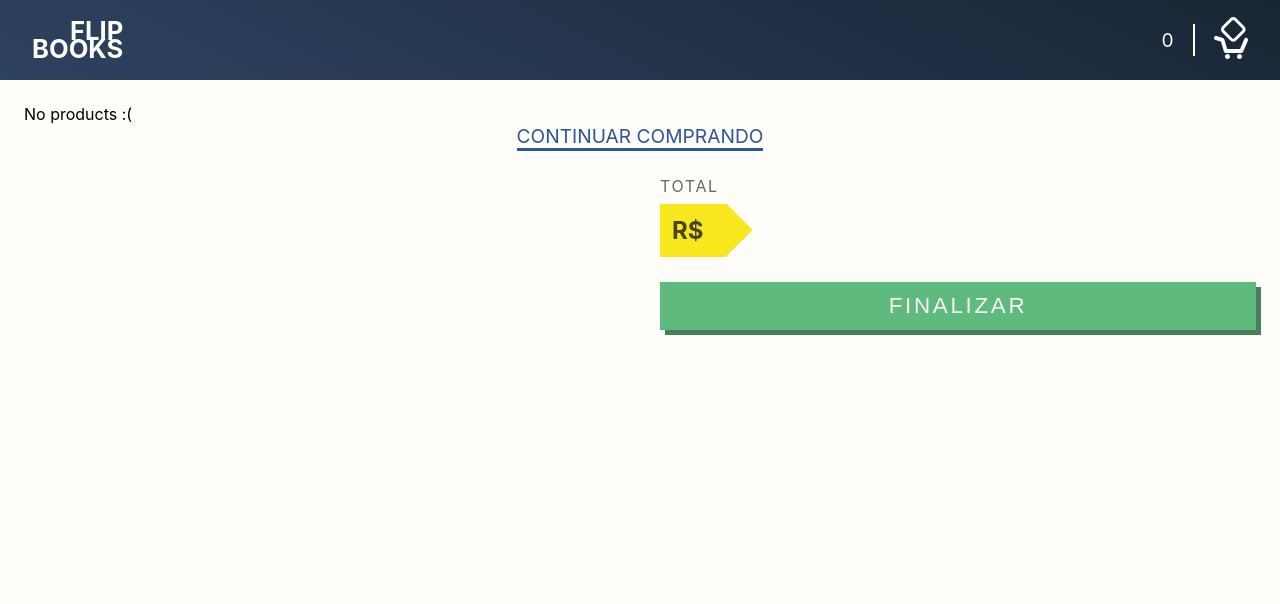
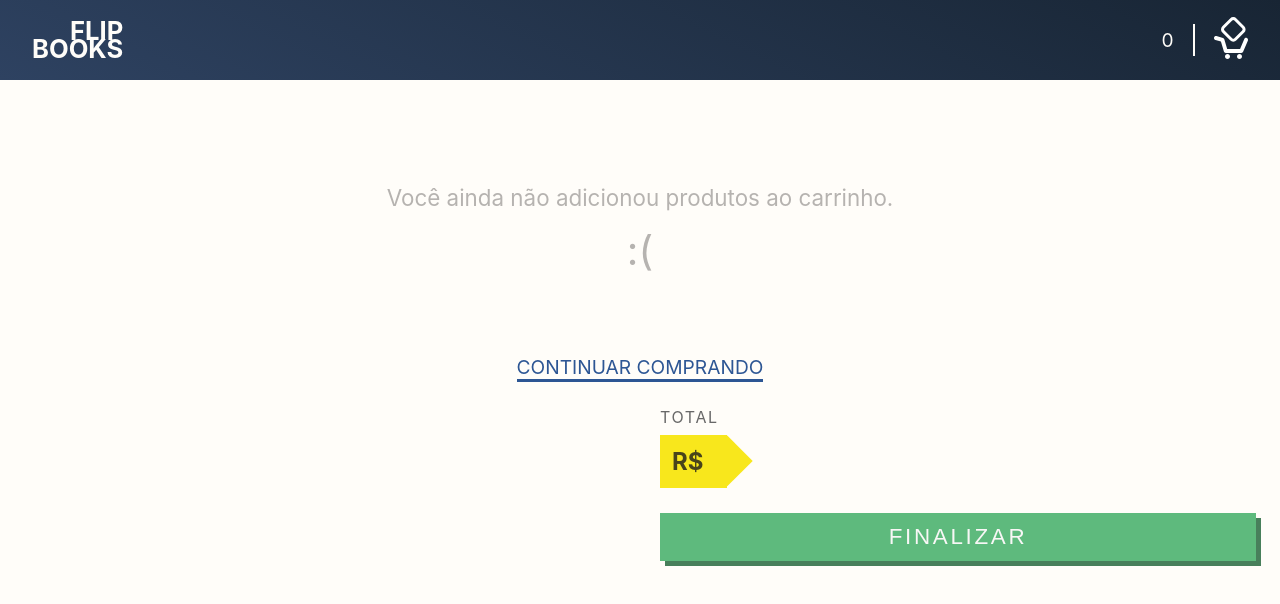
Before and after one commit to ronalson/flip-books, a Vue app: page /cart in a window 1280 px wide. Shown: the top 604 px of the page. Built offline with nearby package versions, Linux system fonts and the light colour scheme.

Commit message:
Updade cart empty state.

```diff
--- a/src/components/cart/ShoppingCart.vue
+++ b/src/components/cart/ShoppingCart.vue
@@ -5,10 +5,10 @@
           v-for="item in cartItems"
           :item="item"
           :key="item.id"></app-cart-item>
-      <div v-if="!cartItems.length" class="cart-empty">
-        No products :(
+    <div v-if="!cartItems.length" class="c-cart--empty">
+        <h3>Você ainda não adicionou produtos ao carrinho.<span>:(</span></h3>
       </div>
-    <section  class="c-cart">
+    <section class="c-cart">
       <p class="c-cart__btn--keep-shopping">Continuar Comprando</p>
       <div class="c-cart__total">
         <h4>Total</h4>
--- a/src/styles/components/_shopping-cart.scss
+++ b/src/styles/components/_shopping-cart.scss
@@ -11,6 +11,21 @@
   font-size: 1.2em;
   text-align: center;
   cursor: pointer;
+}
+
+.c-cart--empty {
+  padding: 5em;
+  color: darken($medium-grey, 20%);
+
+  h3 {
+    text-align: center;
+    font-size: 1.4em;
+  }
+  span {
+    display: block;
+    font-size: 1.8em;
+    margin-top: 15px;
+  }
 }
 
 .c-cart__total {
```
